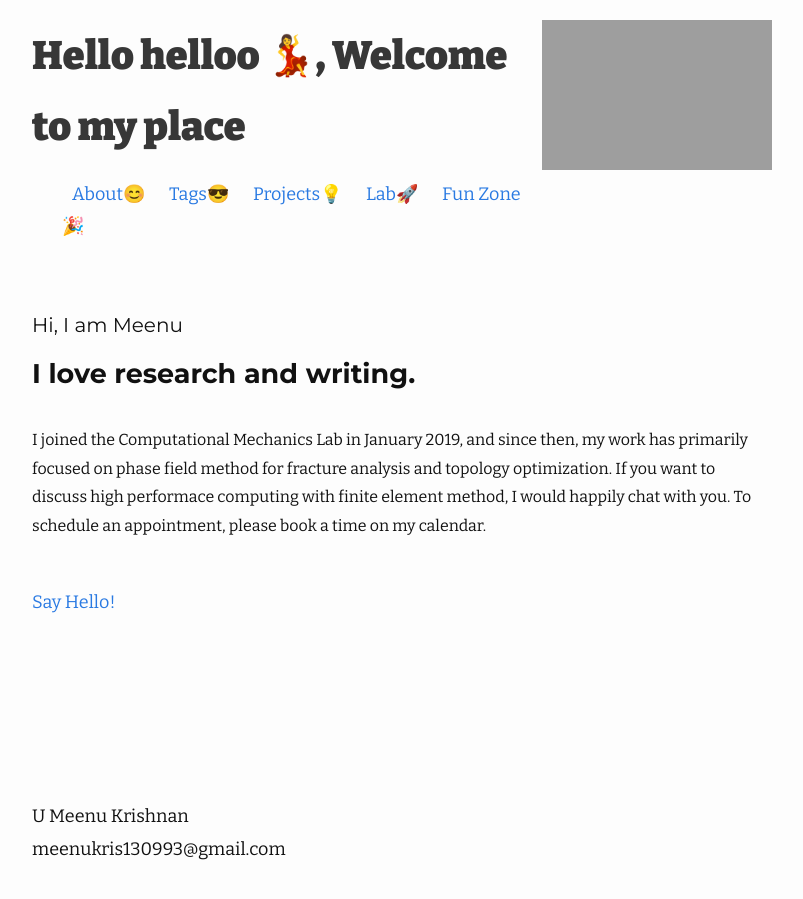
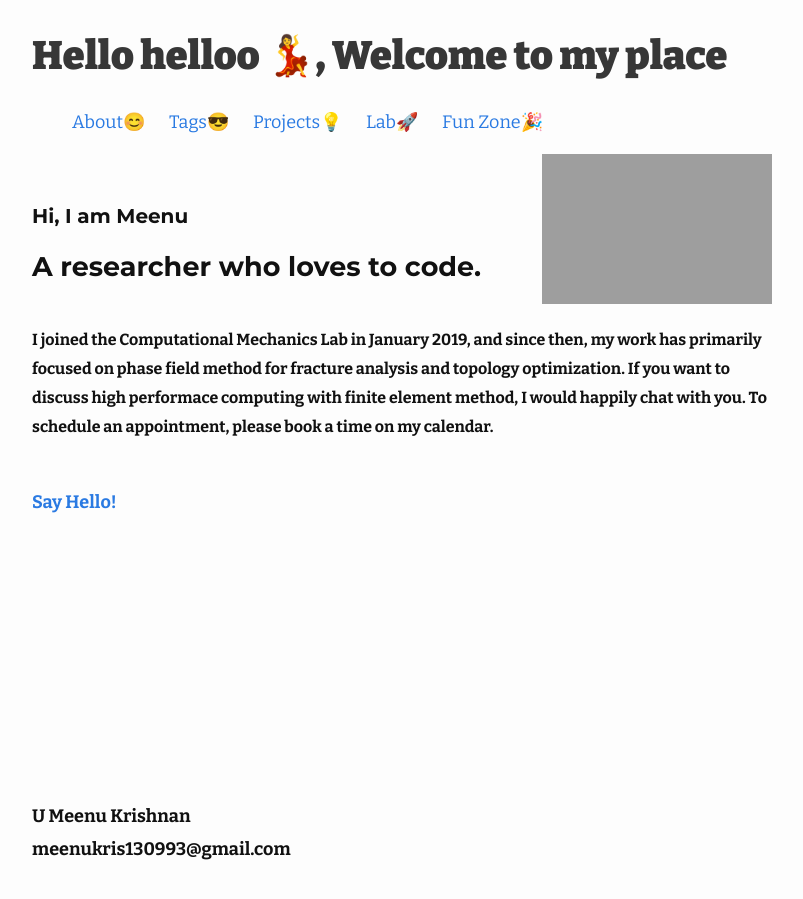
Before and after one commit to umeenukrishnan/umeenukrishnan.github.io, a Jekyll site: the page built from index.markdown, in a window 1280 px wide. Shown: the whole page, without its empty margins (238-1041 px from the left). Built offline with Jekyll 4.4.1, drawn with Linux system fonts in a browser that asks for light colours.

Commit message:
Update home.html

```diff
--- a/_layouts/home.html
+++ b/_layouts/home.html
@@ -6,12 +6,6 @@ layout: default
   <head>
       <title>{{ site.title }}</title>
   </head>
-  <div class="flexbox_item">
-                <!-- <img class="remove-all-styles" src="{{ site.url }}/assets/images/abhi-sketch.png" style="max-width: 250px; vertical-align: middle;     float: right;" /> -->
-                <div style="vertical-align: right;     float: right;">
-                    <object class="meenu-icon" data="{{ site.url }}/assets/svg/meenu.svg" width="230" style="pointer-events: none;"></object>
-                </div>
-            </div>
   <div class="home-title">
     <p class="home-heading">{{ site.title }}</p>
   </div>
@@ -26,13 +20,18 @@ layout: default
     </ul>
   </nav>
 
-
+    <div class="flexbox_item">
+        <!-- <img class="remove-all-styles" src="{{ site.url }}/assets/images/abhi-sketch.png" style="max-width: 250px; vertical-align: middle;     float: right;" /> -->
+        <div style="vertical-align: right;     float: right;">
+            <object class="meenu-icon" data="{{ site.url }}/assets/svg/meenu.svg" width="230" style="pointer-events: none;"></object>
+        </div>
+    </div>
 <div class="hero">
         <div class="flexbox_container_two_col flexbox_container_flip primary_container " style="padding-top: 50px;padding-bottom: 50px;">
             <div class="flexbox_item">
                 <div>
-                    <p style="font-size:20px; font-family: Montserrat;">Hi, I am Meenu</p>
-                    <p style="font-size:27px; font-family: Montserrat; line-height: 1.2; "><strong>I love research and writing.</strong></p>
+                    <p style="font-size:20px; font-family: Montserrat; line-height: 1.2;"><strong>Hi, I am Meenu</p>
+                    <p style="font-size:27px; font-family: Montserrat; "><strong>A researcher who loves to code.</strong></p>
                     <p style="font-size:16px; padding-top: 20px; padding-bottom: 30px;"> I joined the Computational Mechanics Lab in January 2019, and since then, my work has primarily focused on phase field method for fracture analysis and topology optimization.
 
                     If you want to discuss high performace computing with finite element method, I would happily chat with you. To schedule an appointment, please book a time on my calendar.
```
